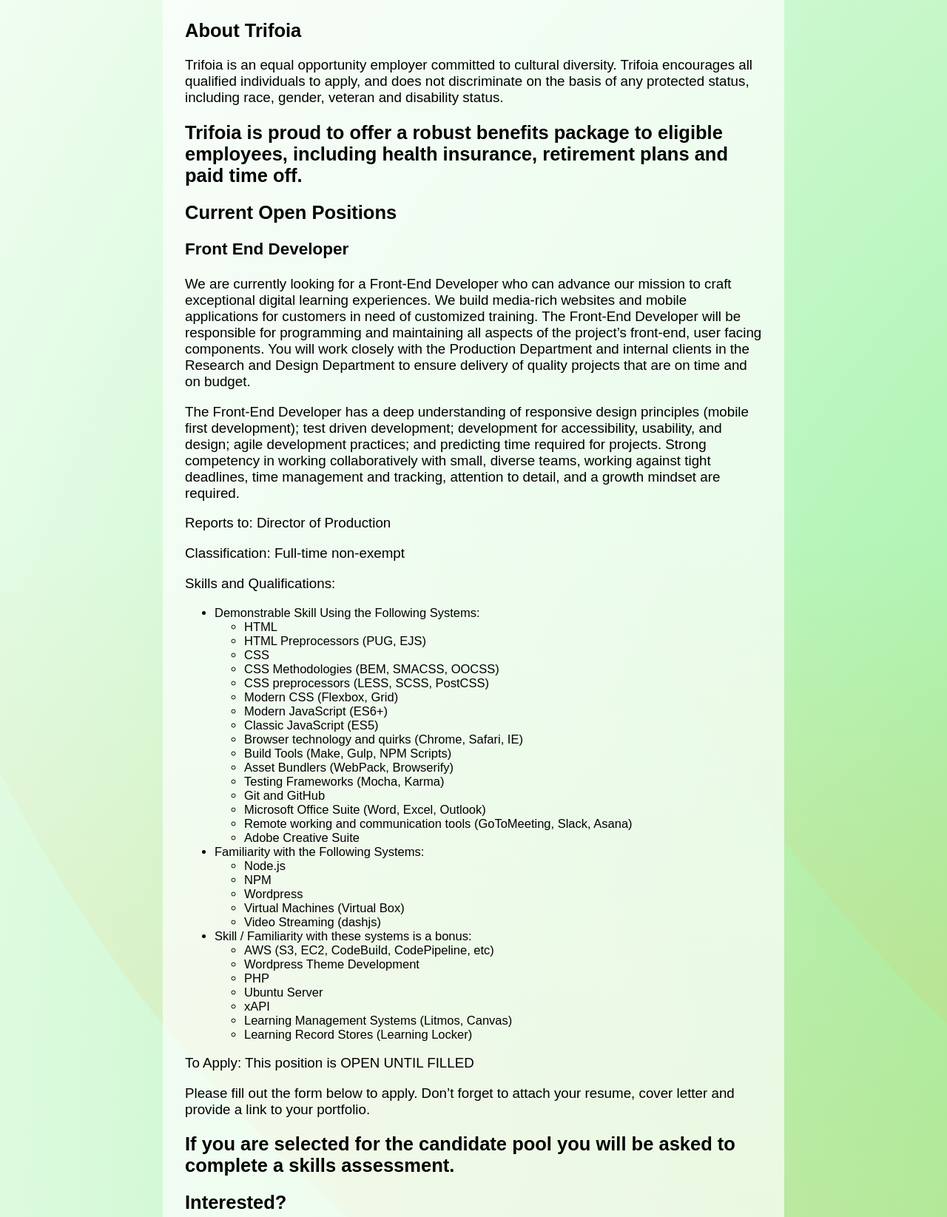
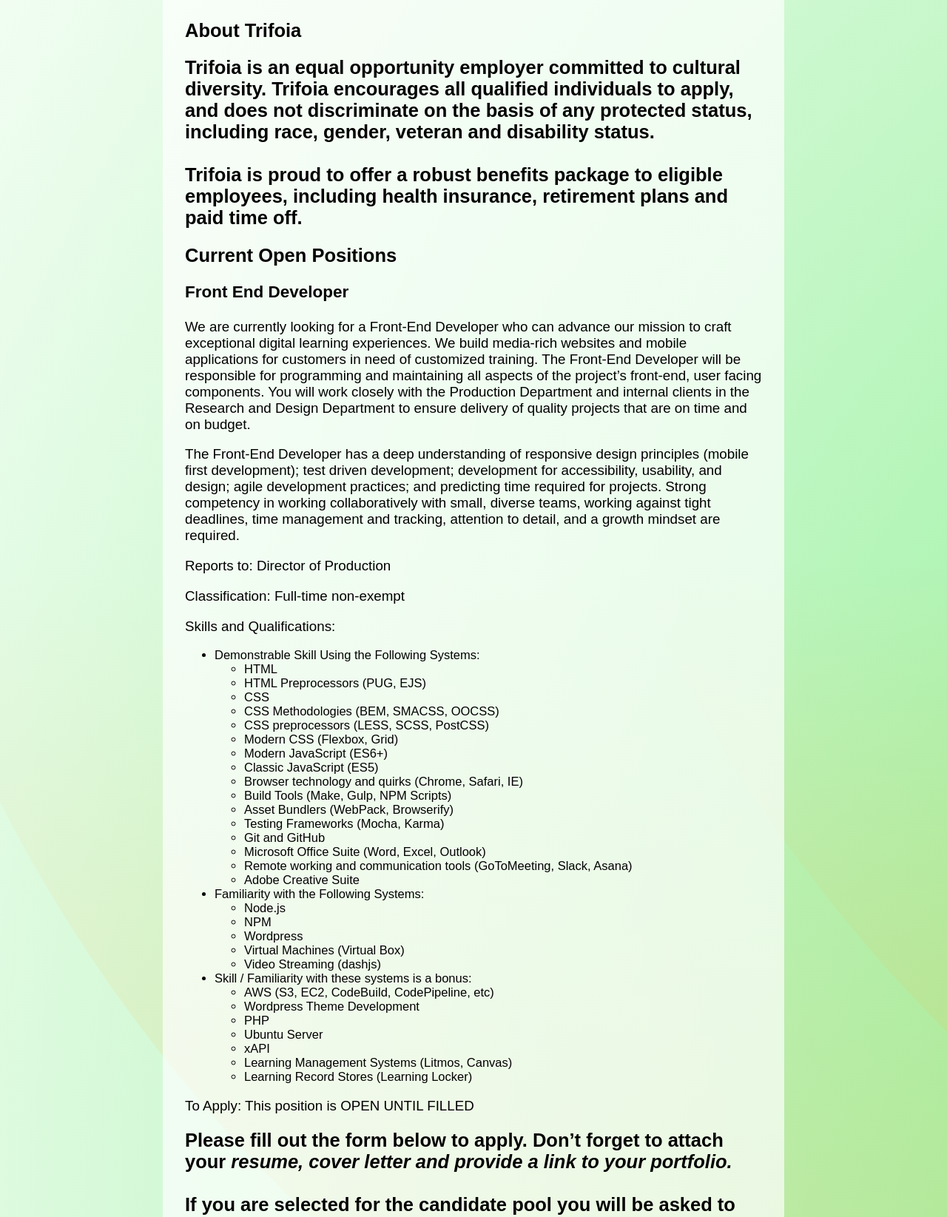
Before and after one commit to mckelveygreg/front-end-test, a Gatsby site: page / in a window 1280 px wide. Shown: the part 254-1899 px from the top of the page at 74% size. Built offline with nearby package versions, Linux system fonts and the light colour scheme; Gatsby itself is replaced by a stand-in of ours; a web font is replaced by a local one.

Commit message:
markdown adjust

```diff
--- a/src/markdown/careers.md
+++ b/src/markdown/careers.md
@@ -1,7 +1,7 @@
 # Work with Trifoia
 ## About Trifoia
-Trifoia is an equal opportunity employer committed to cultural diversity. Trifoia encourages all qualified individuals to apply, and does not discriminate on the basis of any protected status, including race, gender, veteran and disability status.
-
+Trifoia is an equal opportunity employer committed to cultural diversity. Trifoia encourages all qualified individuals to apply, and does not discriminate on the basis of any protected status, including race, gender, veteran and disability status. \
+\
 Trifoia is proud to offer a robust benefits package to eligible employees, including health insurance, retirement plans and paid time off.
 ---
 ## Current Open Positions
@@ -50,8 +50,8 @@ Skills and Qualifications:
 To Apply:
 This position is OPEN UNTIL FILLED
 
-Please fill out the form below to apply. Don’t forget to attach your resume, cover letter and provide a link to your portfolio.
-
+Please fill out the form below to apply. Don’t forget to attach your *resume, cover letter and provide a link to your portfolio.*\
+\
 If you are selected for the candidate pool you will be asked to complete a skills assessment.
 ---
 ## Interested?
```
